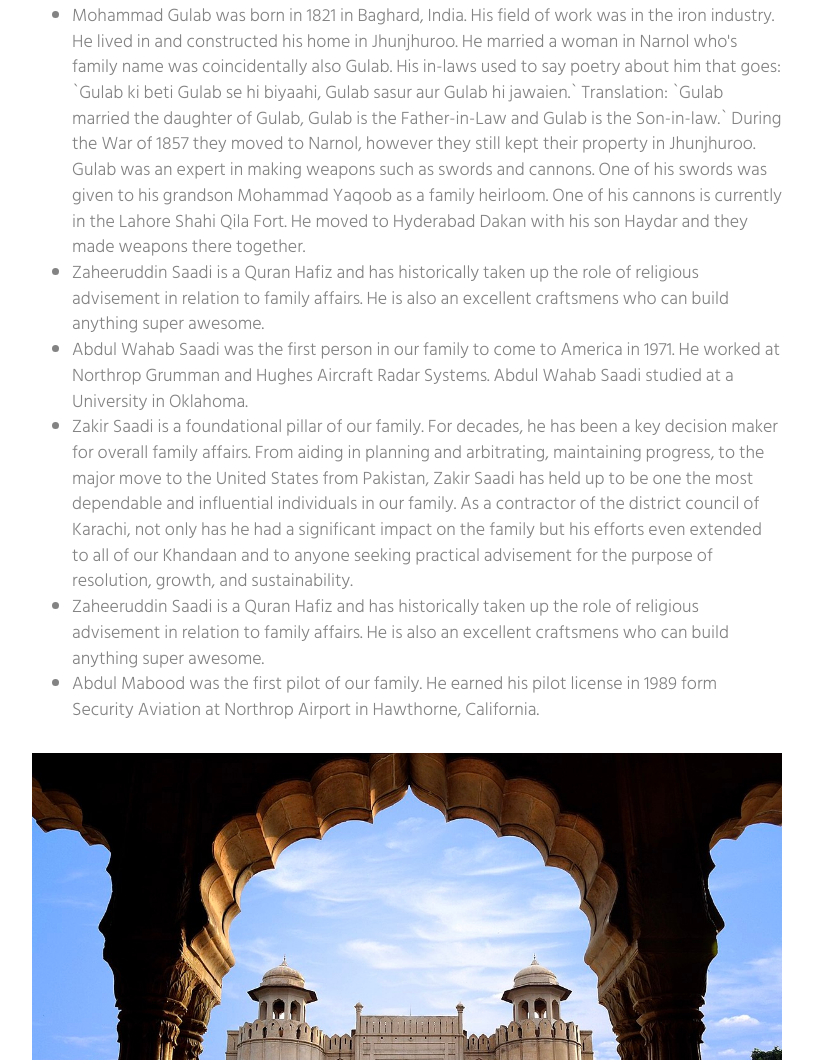
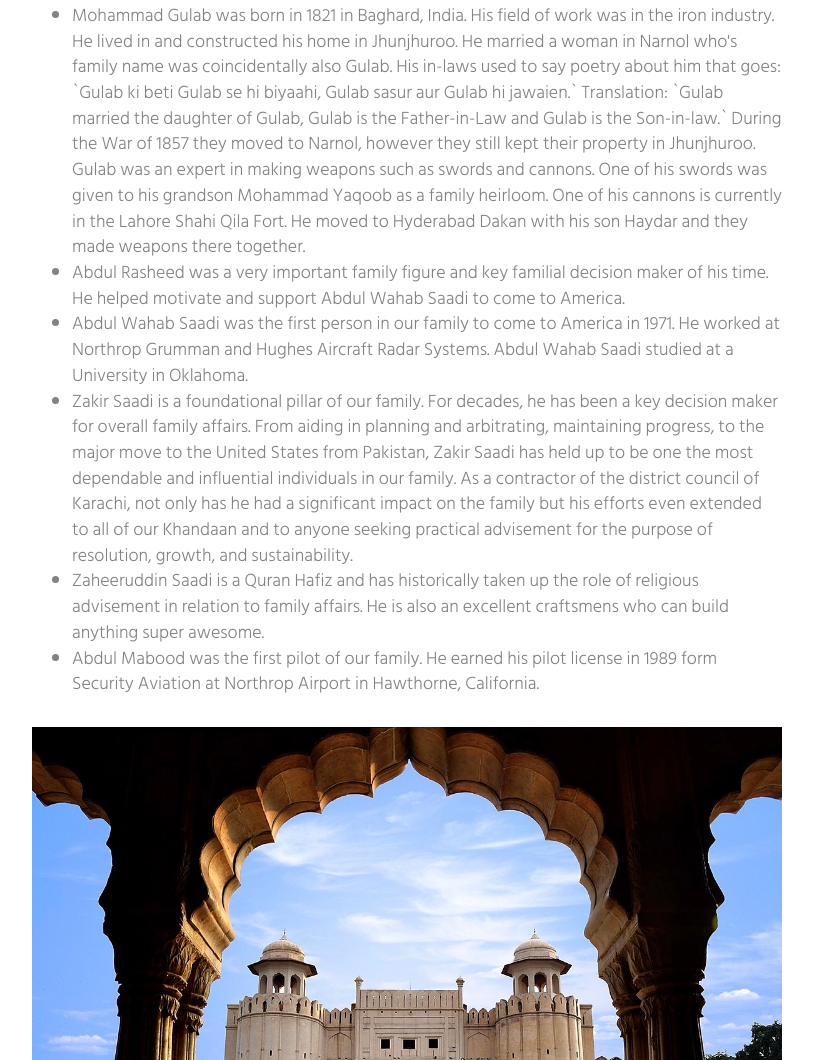
Before and after one commit to azilious9/Our_Family_Tree_Website, a plain HTML site: page project copy.html in a window 1280 px wide. Shown: the part 2486-3546 px from the top of the page, without its empty margins (233-1046 px from the left). Drawn offline with Linux system fonts and the light colour scheme; a script that the page names is missing.

Commit message:
Add files via upload

```diff
--- a/project copy.html
+++ b/project copy.html
@@ -107,7 +107,7 @@
           <ul>
           <div class="section-container-spacer">
             <li>Mohammad Gulab was born in 1821 in Baghard, India. His field of work was in the iron industry.  He lived in and constructed his home in Jhunjhuroo. He married a woman in Narnol who's family name was coincidentally also Gulab. His in-laws used to say poetry about him that goes: `Gulab ki beti Gulab se hi biyaahi, Gulab sasur aur Gulab hi jawaien.` Translation: `Gulab married the daughter of Gulab, Gulab is the Father-in-Law and Gulab is the Son-in-law.` During the War of 1857 they moved to Narnol, however they still kept their property in Jhunjhuroo.  Gulab was an expert in making weapons such as swords and cannons. One of his swords was given to his grandson Mohammad Yaqoob as a family heirloom. One of his cannons is currently in the Lahore Shahi Qila Fort. He moved to Hyderabad Dakan with his son Haydar and they made weapons there together.</li>
-            <li>Zaheeruddin Saadi is a Quran Hafiz and has historically taken up the role of religious advisement in relation to family affairs. He is also an excellent craftsmens who can build anything super awesome. </li>
+            <li>Abdul Rasheed was a very important family figure and key familial decision maker of his time. He helped motivate and support Abdul Wahab Saadi to come to America.</li>
             <li>Abdul Wahab Saadi was the first person in our family to come to America in 1971. He worked at Northrop Grumman and Hughes Aircraft Radar Systems. Abdul Wahab Saadi studied at a University in Oklahoma. </li>
             <li>Zakir Saadi is a foundational pillar of our family. For decades, he has been a key decision maker for overall family affairs. From aiding in planning and arbitrating, maintaining progress, to the major move to the United States from Pakistan, Zakir Saadi has held up to be one the most dependable and influential individuals in our family. As a contractor of the district council of Karachi, not only has he had a significant impact on the family but his efforts even extended to all of our Khandaan and to anyone seeking practical advisement for the purpose of resolution, growth, and sustainability.  </li>
             <li>Zaheeruddin Saadi is a Quran Hafiz and has historically taken up the role of religious advisement in relation to family affairs. He is also an excellent craftsmens who can build anything super awesome.  </li>
```
